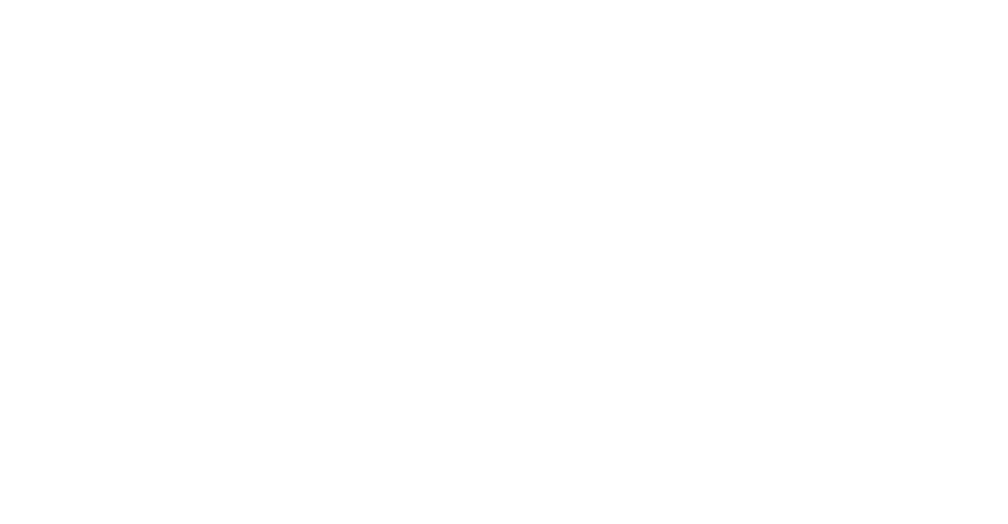
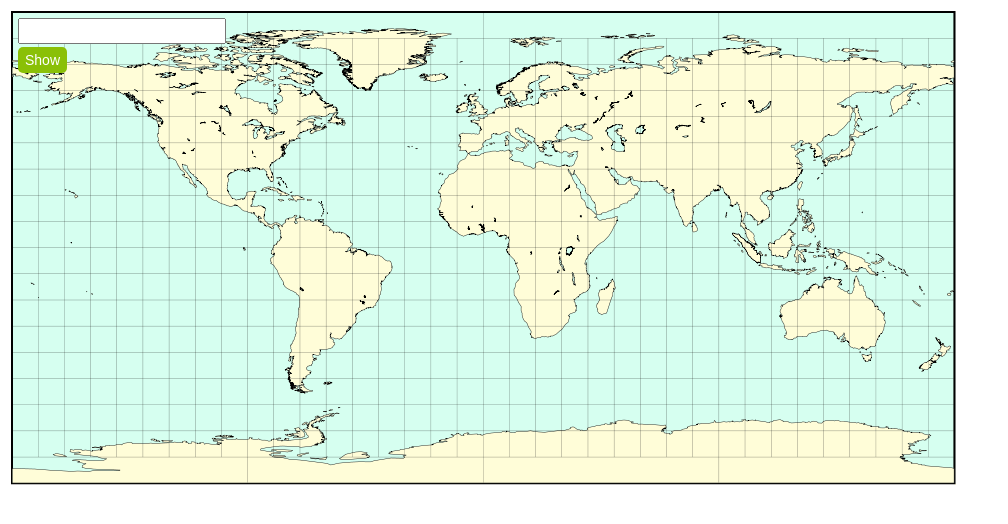
Before and after one commit to ArtemGrishanov/CC_find_places, a plain HTML site: page practic/index.html in a window 1280 px wide. Shown: the whole page, without its empty margins (0-1008 px from the left). Drawn offline with Linux system fonts and the light colour scheme; files whose address does not match are found by name.

Commit message:
practic ++

```diff
--- a/practic/index.html
+++ b/practic/index.html
@@ -2,8 +2,79 @@
 <html>
 <head>
     <title></title>
+    <style>
+        body {
+            font-family: Arial, sans-serif;
+        }
+        .map {
+            position: absolute;
+            top: 0;
+            left: 0;
+            background: url(i/map_950.png);
+            width: 950px;
+            height: 480px;
+        }
+        /*.pointer {*/
+            /*position: absolute;*/
+            /*top: 0;*/
+            /*left: 0;*/
+            /*width: 30px;*/
+            /*height: 38px;*/
+            /*background: url(../assets/pin.png);*/
+        /*}*/
+        .container {
+            position: relative;
+        }
+        .input_wrapper {
+            position: absolute;
+            left: 10px;
+            top: 10px;
+            width: 200px;
+            height: 70px;
+            color: #fff;
+        }
+        .city_input {
+            width: 200px;
+            height: 20px;
+        }
+        .city_select {
+            width: 200px;
+            height: 20px;
+        }
+        .show_cnt {
+            margin-top: 7px;
+        }
+        .btn {
+            padding: 5px 7px 5px 7px;
+            color: #FFF;
+            font-size: 14px;
+            background-color: #8AC007;
+            text-align: center;
+            display-inline: block;
+            border-radius: 5px;
+            text-decoration: none;
+            cursor: pointer;
+        }
+    </style>
 </head>
 <body>
+    <div class="container">
+        <div class="map"></div>
+        <div id="id-pointer" class="pointer" style="display:none;"></div>
+        <div class="input_wrapper">
+            <div>
+                <form>
+                    <input id="id-input_city" class="city_input" type="text" name="city">
+                    <select id="id-select_city" class="city_select" style="display: none;">
+                    </select>
+                </form>
+            </div>
+            <div class="show_cnt">
+                <span id="id-show" class="btn">Show</span>
+            </div>
+        </div>
+    </div>
+
     <script>
         var cities = [];
 
```
Also changed, not shown: json/2.json (added, +1 -0 lines), json/3.json (added, +1 -0 lines), notes.txt, practic/i/map_950.png (added).
